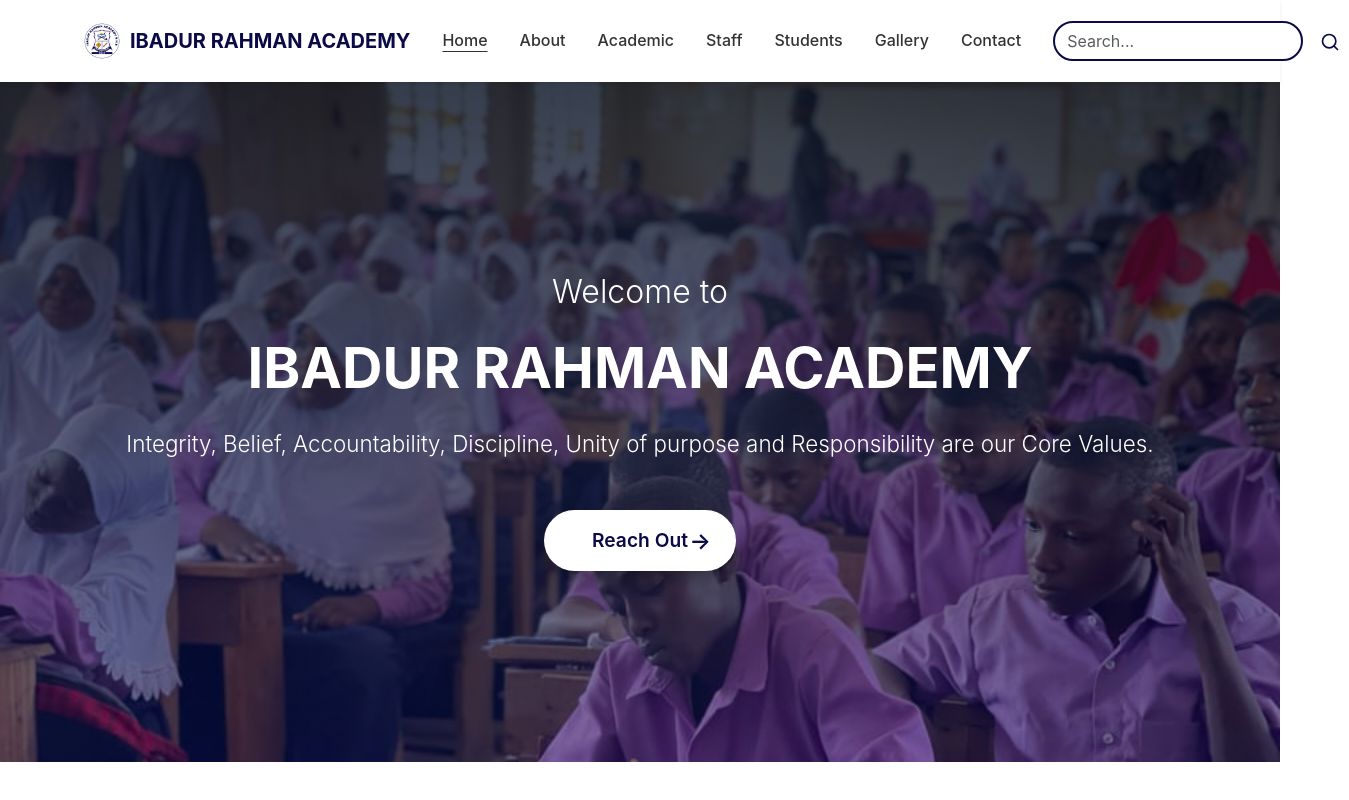
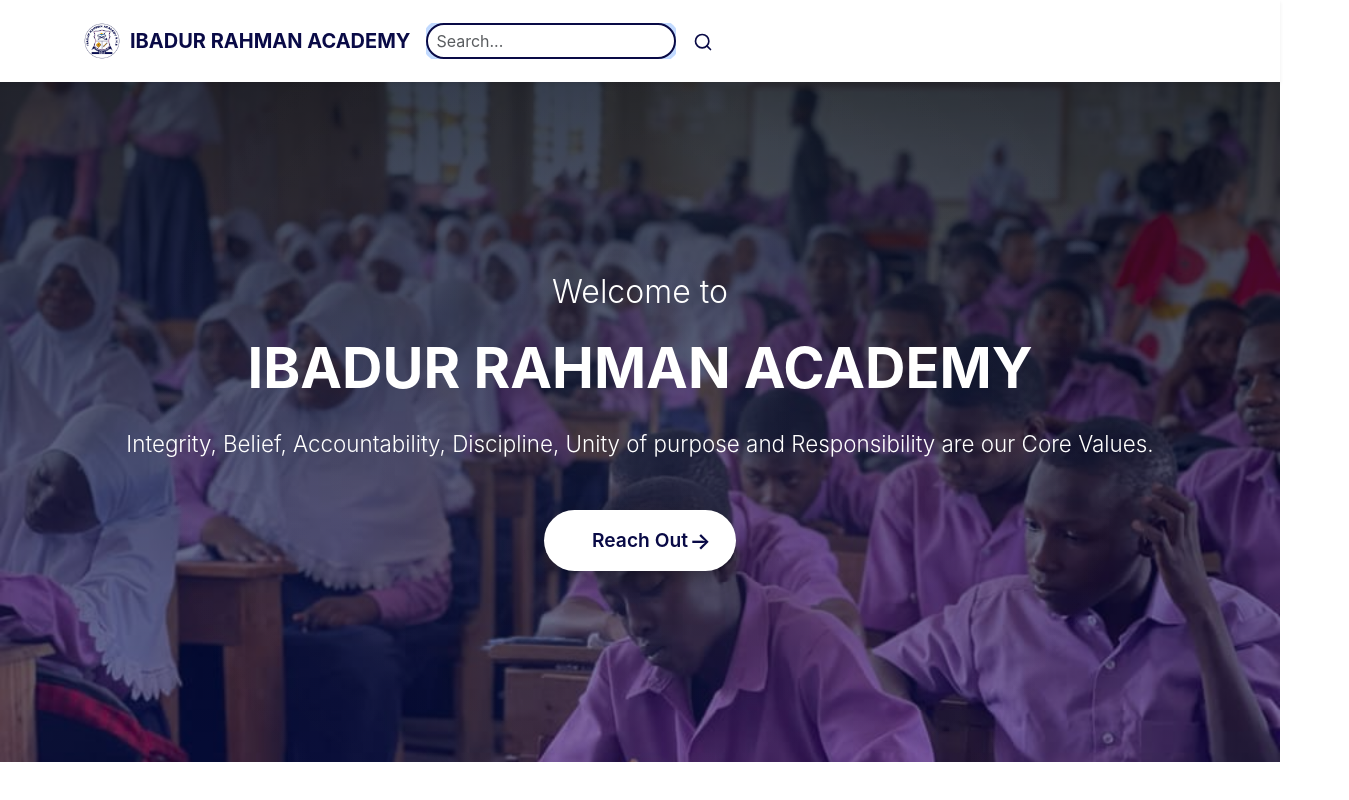
Before and after one commit to AmurdAmzer/IbassWeb-Redesign, a Next.js app in the folder frontend/: page / in a window 1280 px wide. Both pictures are taken after a click on the button 1179 px from the left and 40 px from the top of the page. Shown: the top 800 px of the page, 1349 px wide, since content can reach past the window. Built offline with nearby package versions, Linux system fonts and the light colour scheme.

Commit message:
enhanced the search when keyboard is active

```diff
--- a/frontend/src/components/SearchBar.js
+++ b/frontend/src/components/SearchBar.js
@@ -100,6 +100,7 @@
       setSearchTerm('')
       setSearchResults([])
       setShowResults(false)
+      onSearchFocus?.(false);
     }
   }
   const handleSearchSubmit = (e) => {
@@ -166,10 +167,12 @@
                 onSearchFocus?.(true); // Notify parent
                 handleFocus(e);
               }}
-              onBlur={() => {
-                setIsFocused(false);
-                onSearchFocus?.(false); // Notify parent
+            onBlur={() => {
+            setIsFocused(false);
+            onSearchFocus?.(false); // Notify parent
               }}
+            size="sm"
+            className="search-input"
             style={{
               borderRadius: '20px',
               border: '2px solid var(--school-blue)',
```
